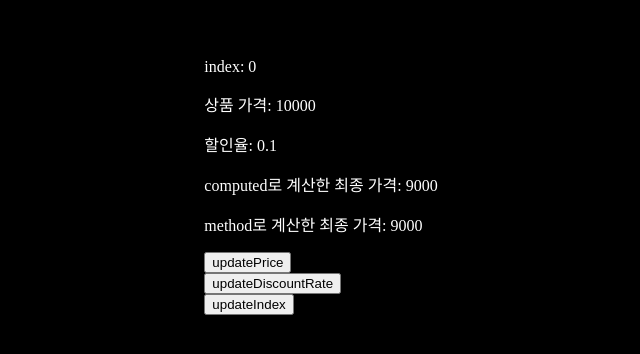
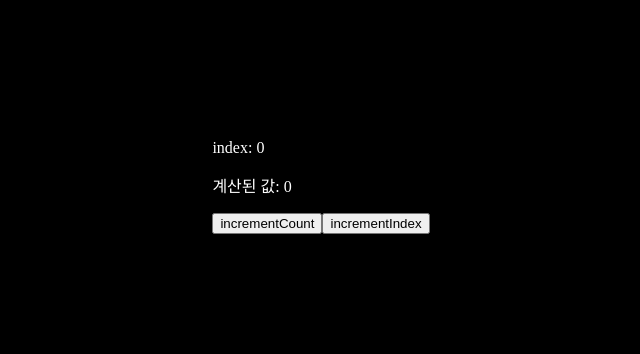
Before and after one commit to leejuyeon7852/clone-x-fronted, a Vue app: page /demo in a window 1280 px wide. Shown: the part 230-584 px from the top of the page, without its empty margins (319-959 px from the left). Built offline with nearby package versions, Linux system fonts and the light colour scheme.

Commit message:
#4 watch

```diff
--- a/src/views/DemoPage.vue
+++ b/src/views/DemoPage.vue
@@ -1,53 +1,40 @@
 <template>
-   <div>
+  <div>
     <p>index: {{ index }}</p>
-    <p>상품 가격: {{ price }}</p>
-    <p>할인율: {{ discountRate }}</p>
-    <p>computed로 계산한 최종 가격: {{ finalPrice }}</p>
-    <p>method로 계산한 최종 가격: {{ calculateFinalPrice() }}</p>
-    <div>
-      <button @click="updatePrice">updatePrice</button>
-    </div>
-    <div>
-      <button @click="updateDiscountRate">updateDiscountRate</button>
-    </div>
-    <div>
-      <button @click="updateIndex">updateIndex</button>
-    </div>
- </div>
+    <p>계산된 값: {{ computedValue }}</p>
+    <button @click="incrementCount">incrementCount</button>
+    <button @click="incrementIndex">incrementIndex</button>
+  </div>
 </template>
 
 <script>
 export default {
     name: "DemoPage",
-     data() {
+    data() {
       return {
         index: 0,
-        price: 10000,
-        discountRate: 0.1
+        count: 0
       };
     },
     computed: {
-      finalPrice() {
-        console.log("computed!!");
-        return this.price * (1 - this.discountRate);
-      }
+      computedValue(){
+        return this.count*2;
+      },
+    },
+    watch: {
+      count(newValue, oldValue){
+        console.log(`count 변화 감지: ${oldValue} -> ${newValue}`);
+      },
+      //api call
     },
     methods: {
-      updatePrice(){
-        this.price = this.price+1;
+      incrementCount(){
+        this.count++;
       },
-      updateDiscountRate(){
-        this.discountRate = this.discountRate+0.1;
+      incrementIndex(){
+        this.index++;
       },
-      updateIndex(){
-        this.index = this.index+1;
-      },
-      calculateFinalPrice() {
-        console.log("method")
-        return this.price * (1 - this.discountRate);
-      }
-    }
+    },
 };
 </script>
 
```
